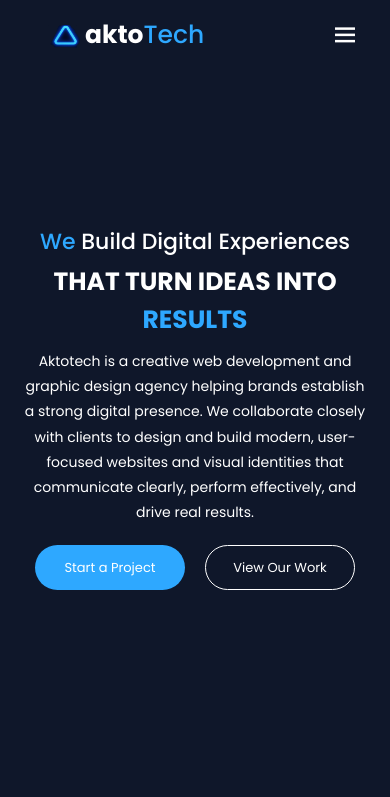
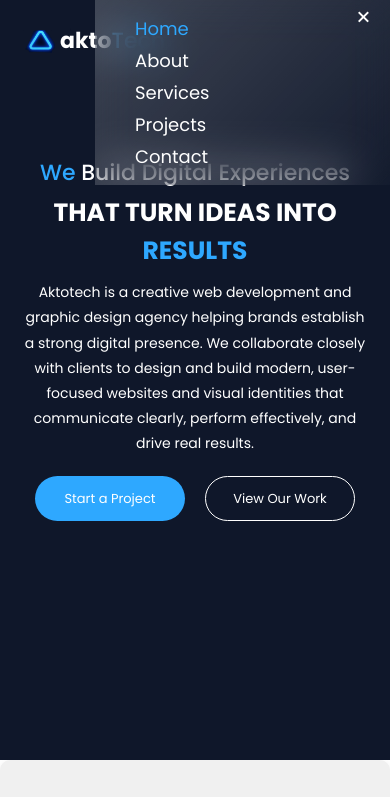
Before and after one commit to koweb1/my-agency-portfolio, a plain HTML site: page index.html in a window 390 px wide. Both pictures are taken after a click on the icon 345 px from the left and 35 px from the top of the page. Shown: the top 797 px of the page. Drawn offline with nearby package versions, Linux system fonts and the light colour scheme.

Commit message:
Add files via upload

```diff
--- a/index.html
+++ b/index.html
@@ -32,10 +32,10 @@
           <img src="./logo.png" alt="" />
           <h4 class="logo"><strong>akto</strong><span>Tech</span></h4>
         </div>
-        <i class="bx bx-menu"></i>
+        <i class="bx bx-menu" id="hamburger" ></i>
         <nav>
           <ul class="nav-links">
-            <i class="bx bx-x"></i>
+            <i class="bx bx-x" id="menu"></i>
             <li><a href="#home" class="active">Home</a></li>
             <li><a href="#about">About</a></li>
             <li><a href="#service">Services</a></li>
--- a/index.js
+++ b/index.js
@@ -1,18 +1,15 @@
-console.log("NAV JS LOADED");
+const hamburger = document.getElementById("hamburger");
+const close = document.getElementById("menu");
+const navLinks = document.querySelector(".nav-links");
 
-document.addEventListener("DOMContentLoaded", () => {
-  const menu = document.querySelector(".bx-menu");
-  const cancel = document.querySelector(".bx-x");
-  const navLinks = document.querySelector(".nav-links");
+hamburger.addEventListener("click", () => {
+  console.log("Hamburger clicked!");
+  navLinks.style.opacity = 1;
+  hamburger.style.opacity = 0;
+});
 
-  if (!menu || !navLinks) return;
-
-  menu.addEventListener("click", () => {
-    navLinks.classList.add("show");
-    navLinks.style.zIndex = "9999";
-  });
-
-  cancel.addEventListener("click", () => {
-    navLinks.classList.remove("show");
-  });
+close.addEventListener("click", () => {
+  console.log("Close clicked!");
+  navLinks.style.opacity = 0;
+  hamburger.style.opacity = 1;
 });
--- a/style.css
+++ b/style.css
@@ -26,6 +26,7 @@ html {
 }
 body {
   overflow-x: hidden;
+  user-select: none;
 }
 .container {
   width: 100%;
@@ -41,7 +42,7 @@ body {
   display: flex;
   justify-content: space-between;
   align-items: center;
-  padding: 0 30px;
+  padding: 20px 30px;
 }
 .container .header .balance {
   height: 100%;
@@ -51,9 +52,13 @@ body {
   padding: 0 15px;
 }
 header .bx-menu {
-  color: color;
+  color: #fff;
   font-size: 30px;
-  opacity: 0;
+  display: none;
+  z-index: 10000;
+}
+nav .bx-x {
+  display: none;
 }
 .header .balance h4 {
   color: #fff;
@@ -70,6 +75,7 @@ header .bx-menu {
   display: flex;
   list-style: none;
   gap: 30px;
+  padding: 10px;
   margin-right: 15px;
 }
 .container .nav-links a {
@@ -213,28 +219,33 @@ span {
     -webkit-backdrop-filter: blur(20px);
     min-height: 100px;
     width: 300px;
-    cursor: pointer;
     padding: 15px 40px;
     flex-direction: column;
     gap: 5px;
     opacity: 0;
+    z-index: 9999;
     transition: opacity 0.3s ease;
   }
   header .bx-menu {
-    opacity: 1;
-    z-index: 999;
+    display: block;
+    z-index: 10000;
     color: #fff;
     cursor: pointer;
+    padding: 10px 20px;
   }
   nav .bx-x {
     color: #fff;
     font-size: 23px;
-    opacity: 1;
+    display: block;
     position: fixed;
-    right: 15px;
+    right: 20px;
     top: 5px;
+
     cursor: pointer;
     z-index: 999;
+  }
+  .container .header {
+    padding: 30px 0;
   }
   .sub-heading .we {
     font-size: 28px;
@@ -251,6 +262,23 @@ span {
   }
 }
 @media (max-width: 630px) {
+  .container {
+    height: 90vh;
+  }
+  header .bx-menu {
+    font-size: 23px;
+    font-weight: 500;
+  }
+  .header .balance h4 {
+    font-size: 22px;
+    font-weight: 500;
+  }
+  .container .header {
+    padding: 40px 5px;
+  }
+  .container .sub-heading {
+    margin-top: -10px;
+  }
   .sub-heading p {
     padding: 0 20px;
     line-height: 1.8;
@@ -262,7 +290,8 @@ span {
   }
   .sub-heading .we {
     font-size: 23px;
-    padding: 0 20px 5px;
+    padding: 0 20px 7px;
+    margin-top: -30px;
   }
   .sub-heading h1 {
     font-size: 30px;
```
